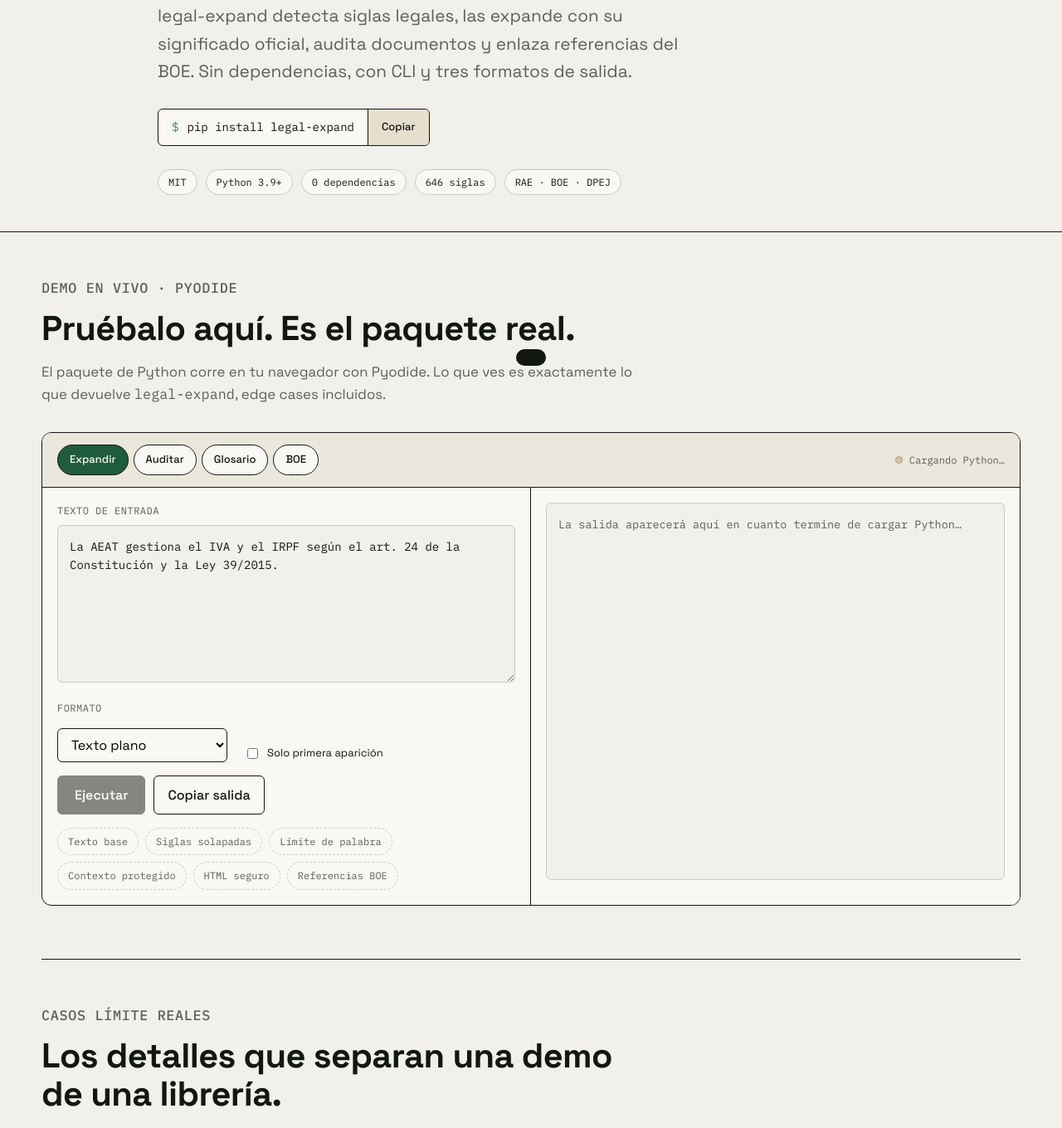
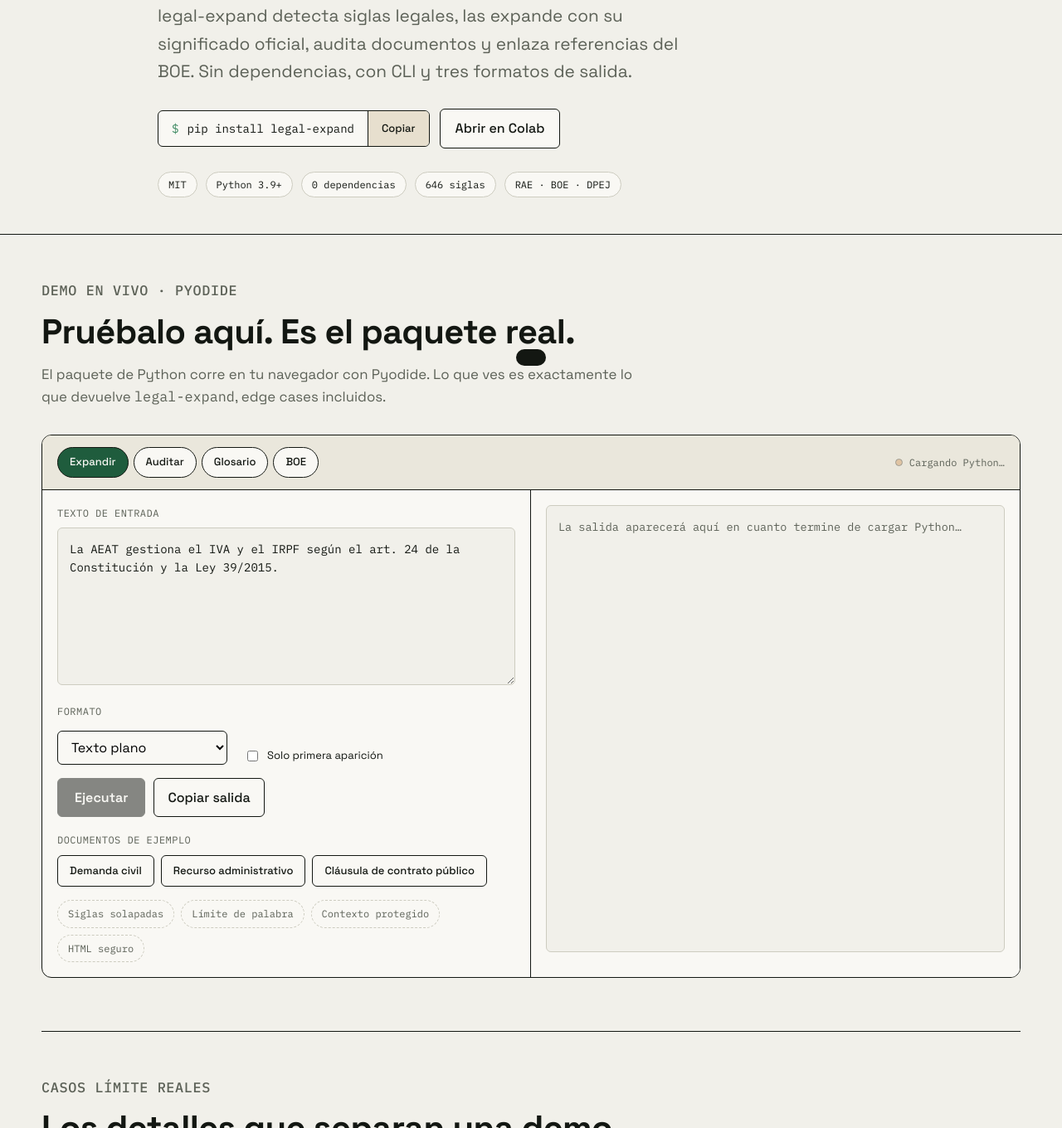
Before and after one commit to 686f6c61/pypi-legal-expand, an Astro site in the folder site/: page / in a window 1280 px wide. Shown: the part 371-1731 px from the top of the page at 83% size. Built offline with nearby package versions, Linux system fonts and the light colour scheme; Astro itself is replaced by a stand-in of ours.

Commit message:
feat(site): niveles BOE, ejemplos realistas y enlace a Colab
- Selector de nivel BOE: detectar / confirmar / traer articulo completo
- La demo usa el transporte inyectable del paquete (sin cliente propio)
- Tres documentos de ejemplo tipo escrito juridico
- Boton Abrir en Colab en el hero

```diff
--- a/site/public/scripts/demo.js
+++ b/site/public/scripts/demo.js
@@ -89,44 +89,31 @@ def le_glossary(text):
     out = _table(['Sigla', 'Significado', 'Apariciones'], rows)
     return json.dumps({'output': out, 'render_html': True, 'meta': {'siglas': len(glossary)}}, ensure_ascii=False)
 
-def le_boe_offline(text):
-    report = enriquecer_boe(text, BOEOptions(mode='offline'))
+def _boe_payload(report):
     return json.dumps({'output': boe_report_to_html(report), 'render_html': True, 'meta': {
         'detectadas': report.stats.total_detected,
         'resueltas': report.stats.total_resolved,
         'ambiguas': report.stats.total_ambiguous,
     }}, ensure_ascii=False)
 
-def le_boe_online(text, proxy):
-    from legal_expand.boe import BOEClient, BOENetworkError
+def le_boe_detect(text):
+    # Nivel 1: detección offline (nombre + norma + URL oficial), sin red.
+    report = enriquecer_boe(text, BOEOptions(mode='offline'))
+    return _boe_payload(report)
+
+def le_boe_online(text, proxy, full):
+    # Niveles 2 y 3: consulta al BOE mediante el transporte inyectable del
+    # paquete. full=True trae además el texto íntegro del artículo.
+    from legal_expand.boe import BOEClient
     from pyodide.http import open_url
 
-    class ProxyBOEClient(BOEClient):
-        def __init__(self, options, proxy_url):
-            super().__init__(options)
-            self._proxy = proxy_url
-        def _get(self, path, accept=None):
-            cached = self._read_cache(path)
-            if cached is not None:
-                return cached
-            if '{path}' in self._proxy:
-                url = self._proxy.replace('{path}', path)
-            else:
-                url = self._proxy + path
-            try:
-                body = open_url(url).read()
-            except Exception as exc:
-                raise BOENetworkError(str(exc)) from exc
-            self._write_cache(path, body)
-            return body
+    def transport(url, accept):
+        return open_url(url).read()
 
-    options = BOEOptions(mode='online', include_unit_text=True)
-    client = ProxyBOEClient(options, proxy)
+    options = BOEOptions(mode='online', include_unit_text=full, max_retries=0)
+    client = BOEClient(options, base_url=proxy, transport=transport)
     report = enriquecer_boe(text, options, client=client)
-    return json.dumps({'output': boe_report_to_html(report), 'render_html': True, 'meta': {
-        'detectadas': report.stats.total_detected,
-        'resueltas': report.stats.total_resolved,
-    }}, ensure_ascii=False)
+    return _boe_payload(report)
 `;
 
 function setStatus(state, text) {
@@ -189,20 +176,21 @@ async function runDemo() {
     } else if (mode === 'glossary') {
       raw = pyodide.runPython('le_glossary(demo_text)');
     } else if (mode === 'boe') {
-      if (els.boeMode.value === 'online') {
-        if (!BOE_PROXY) {
-          const off = JSON.parse(pyodide.runPython('le_boe_offline(demo_text)'));
-          els.output.innerHTML =
-            '<p class="notice">El modo online necesita un proxy para traer los artículos del BOE (el navegador bloquea la petición directa por CORS). Mostrando la detección offline.</p>' +
-            off.output;
-          renderMeta(off.meta);
-          els.run.disabled = false;
-          return;
-        }
+      const level = els.boeMode.value; // detect | confirm | full
+      if (level === 'detect') {
+        raw = pyodide.runPython('le_boe_detect(demo_text)');
+      } else if (!BOE_PROXY) {
+        const off = JSON.parse(pyodide.runPython('le_boe_detect(demo_text)'));
+        els.output.innerHTML =
+          '<p class="notice">Este nivel consulta el BOE en vivo y necesita un proxy (el navegador bloquea la petición directa por CORS). Mostrando la detección offline.</p>' +
+          off.output;
+        renderMeta(off.meta);
+        els.run.disabled = false;
+        return;
+      } else {
         pyodide.globals.set('demo_proxy', BOE_PROXY);
-        raw = await pyodide.runPythonAsync('le_boe_online(demo_text, demo_proxy)');
-      } else {
-        raw = pyodide.runPython('le_boe_offline(demo_text)');
+        pyodide.globals.set('demo_full', level === 'full');
+        raw = await pyodide.runPythonAsync('le_boe_online(demo_text, demo_proxy, demo_full)');
       }
     }
     showOutput(JSON.parse(raw));
@@ -235,6 +223,15 @@ function wireUI() {
     b.addEventListener('click', () => {
       // el atributo llega ya sin escapar por el navegador
       els.text.value = b.getAttribute('data-example');
+      if (pyodide) runDemo();
+    });
+  });
+  document.querySelectorAll('#demo-docs button').forEach((b) => {
+    b.addEventListener('click', () => {
+      const list = window.__LEGAL_EXPAND_EXAMPLES__ || [];
+      const ex = list.find((e) => e.id === b.dataset.doc);
+      if (!ex) return;
+      els.text.value = ex.text;
       if (pyodide) runDemo();
     });
   });
--- /dev/null
+++ b/site/src/data/examples.json
@@ -0,0 +1,17 @@
+[
+  {
+    "id": "demanda",
+    "label": "Demanda civil",
+    "text": "AL JUZGADO DE PRIMERA INSTANCIA\n\nDon [Procurador], en nombre y representación de la parte actora, según acredito mediante escritura de poder que acompaño, ante el Juzgado comparezco y, como mejor proceda en Derecho, DIGO:\n\nQue por medio del presente escrito formulo DEMANDA DE JUICIO ORDINARIO en reclamación de cantidad, al amparo de los arts. 249 y 399 de la LEC, frente a la entidad demandada.\n\nLa responsabilidad contractual invocada se funda en el art. 1101 del CC, en relación con el art. 1124 del CC. Los intereses se reclaman conforme al art. 1108 del CC. En materia de prueba se estará a lo dispuesto en la LEC.\n\nPor lo expuesto, SUPLICO al Juzgado que, previos los trámites legales, dicte sentencia por la que se estime íntegramente la demanda, con expresa imposición de costas conforme al art. 394 de la LEC."
+  },
+  {
+    "id": "recurso",
+    "label": "Recurso administrativo",
+    "text": "A LA CONSEJERÍA COMPETENTE\n\nEl interesado, cuyos datos constan en el expediente, al amparo del art. 112 de la Ley 39/2015, interpone RECURSO DE ALZADA contra la resolución notificada, con base en las siguientes ALEGACIONES:\n\nPRIMERA. Se ha vulnerado el derecho a relacionarse electrónicamente con la Administración reconocido en el art. 14 de la Ley 39/2015 (LPACAP). El régimen de la actuación administrativa debe ajustarse asimismo a la Ley 40/2015 (LRJSP).\n\nSEGUNDA. El tratamiento de datos personales realizado incumple el RGPD y la LOPDGDD, sin que conste la base jurídica exigible.\n\nTERCERA. Conforme al art. 21 de la LPACAP, la Administración estaba obligada a resolver de forma expresa dentro de plazo.\n\nPor lo expuesto, SOLICITO que se tenga por interpuesto el recurso y se anule la resolución impugnada."
+  },
+  {
+    "id": "contrato",
+    "label": "Cláusula de contrato público",
+    "text": "CLÁUSULA. Régimen jurídico y prelación de fuentes.\n\nEl presente contrato tiene carácter administrativo y se rige por la LCSP y sus disposiciones de desarrollo. La adjudicación se efectuará con arreglo a los criterios previstos en el art. 150 de la Ley 9/2017.\n\nEl personal adscrito al servicio se somete al TREBEP (Real Decreto Legislativo 5/2015). En materia de protección de datos resultará de aplicación el RGPD y la LOPDGDD.\n\nEn lo no previsto en el pliego se estará a lo dispuesto en la LCSP y, supletoriamente, en el CC y en la LEC. Cualquier controversia se resolverá conforme a la Ley 29/1998, reguladora de la Jurisdicción Contencioso-administrativa."
+  }
+]
--- a/site/src/pages/index.astro
+++ b/site/src/pages/index.astro
@@ -1,8 +1,10 @@
 ---
 import Base from '../layouts/Base.astro';
 import edgeCases from '../data/edgecases.json';
+import examples from '../data/examples.json';
 
 const version = '1.5.2';
+const colabUrl = 'https://colab.research.google.com/github/686f6c61/pypi-legal-expand/blob/main/legal_expand_demo.ipynb';
 
 const features = [
   { i: '01', accent: 'accent-forest', title: 'Expansión inteligente', body: '646 siglas verificadas de RAE, BOE y DPEJ. Detecta variantes con puntos, respeta mayúsculas y resuelve duplicados.' },
@@ -97,9 +99,12 @@ legal-expand batch ./entrada ./salida`,
           legal-expand detecta siglas legales, las expande con su significado oficial, audita documentos y
           enlaza referencias del BOE. Sin dependencias, con CLI y tres formatos de salida.
         </p>
-        <div class="install-line" role="group" aria-label="Comando de instalación">
-          <code>pip install legal-expand</code>
-          <button class="copy-command" type="button" data-copy="pip install legal-expand">Copiar</button>
+        <div class="hero-cta-row">
+          <div class="install-line" role="group" aria-label="Comando de instalación">
+            <code>pip install legal-expand</code>
+            <button class="copy-command" type="button" data-copy="pip install legal-expand">Copiar</button>
+          </div>
+          <a class="colab-button" href={colabUrl} target="_blank" rel="noopener">Abrir en Colab</a>
         </div>
         <div class="hero-badges">
           <span>MIT</span>
@@ -145,10 +150,11 @@ legal-expand batch ./entrada ./salida`,
                 </select>
               </div>
               <div class="control-group" data-control="boe-mode" hidden>
-                <label class="demo-label" for="demo-boe-mode">Modo BOE</label>
+                <label class="demo-label" for="demo-boe-mode">Nivel BOE</label>
                 <select id="demo-boe-mode">
-                  <option value="offline">Offline (detección)</option>
-                  <option value="online">Online (traer artículos)</option>
+                  <option value="detect">Detectar y enlazar (offline)</option>
+                  <option value="confirm">Confirmar en el BOE (online)</option>
+                  <option value="full">Traer artículo completo (online)</option>
                 </select>
               </div>
               <label class="control-check"><input type="checkbox" id="demo-first" /> Solo primera aparición</label>
@@ -159,13 +165,20 @@ legal-expand batch ./entrada ./salida`,
               <button class="ghost-button" id="demo-copy-out" type="button">Copiar salida</button>
             </div>
 
-            <div class="example-chips" id="demo-examples" aria-label="Ejemplos rápidos">
-              <button data-example="La AEAT gestiona el IVA y el IRPF según el art. 24 de la Constitución y la Ley 39/2015.">Texto base</button>
+            <div class="example-docs">
+              <span class="demo-label">Documentos de ejemplo</span>
+              <div class="doc-buttons" id="demo-docs">
+                {examples.map((ex) => (
+                  <button type="button" data-doc={ex.id}>{ex.label}</button>
+                ))}
+              </div>
+            </div>
+
+            <div class="example-chips" id="demo-examples" aria-label="Fragmentos rápidos">
               <button data-example="El CE regula derechos; la CEE fue precursora de la UE.">Siglas solapadas</button>
               <button data-example="La palabra ACTIVA contiene IVA pero no debe expandirse.">Límite de palabra</button>
               <button data-example="Visita https://sede.AEAT.gob.es y escribe a x.AEAT@correo.es">Contexto protegido</button>
               <button data-example="&lt;b&gt;Aviso&lt;/b&gt; de la AEAT">HTML seguro</button>
-              <button data-example="Según el art. 6 del RGPD y el art. 14 de la Ley 39/2015.">Referencias BOE</button>
             </div>
           </div>
 
@@ -314,9 +327,10 @@ legal-expand batch ./entrada ./salida`,
     </div>
   </footer>
 
-  <script define:vars={{ codeSamples }}>
-    // Datos de ejemplos de código expuestos al script de interacción.
+  <script define:vars={{ codeSamples, examples }}>
+    // Datos expuestos al script de interacción.
     window.__LEGAL_EXPAND_CODE__ = codeSamples;
+    window.__LEGAL_EXPAND_EXAMPLES__ = examples;
   </script>
   <script is:inline src="/scripts/ui.js"></script>
   <script is:inline type="module" src="/scripts/demo.js"></script>
--- a/site/src/styles/global.css
+++ b/site/src/styles/global.css
@@ -282,6 +282,26 @@ code, pre, kbd {
   transition: background 0.15s ease, color 0.15s ease;
 }
 
+.hero-cta-row {
+  display: flex;
+  flex-wrap: wrap;
+  gap: 12px;
+  align-items: center;
+}
+
+.colab-button {
+  display: inline-flex;
+  align-items: center;
+  padding: 10px 18px;
+  font-weight: 500;
+  border: 1px solid var(--line);
+  border-radius: var(--radius);
+  background: var(--surface);
+  transition: background 0.15s ease, color 0.15s ease;
+}
+
+.colab-button:hover { background: var(--forest); color: var(--surface); }
+
 .hero-badges {
   display: flex;
   flex-wrap: wrap;
@@ -514,6 +534,24 @@ section {
   background: var(--surface);
   transition: background 0.15s ease, color 0.15s ease;
 }
+
+.example-docs { margin-top: 18px; }
+.doc-buttons {
+  display: flex;
+  flex-wrap: wrap;
+  gap: 8px;
+  margin-top: 8px;
+}
+.doc-buttons button {
+  padding: 8px 14px;
+  font-size: 13px;
+  font-weight: 500;
+  border: 1px solid var(--line);
+  border-radius: var(--radius);
+  background: var(--surface);
+  transition: background 0.15s ease, color 0.15s ease;
+}
+.doc-buttons button:hover { background: var(--forest); color: var(--surface); }
 
 .example-chips {
   display: flex;
```
Also changed, not shown: 1 other file.
